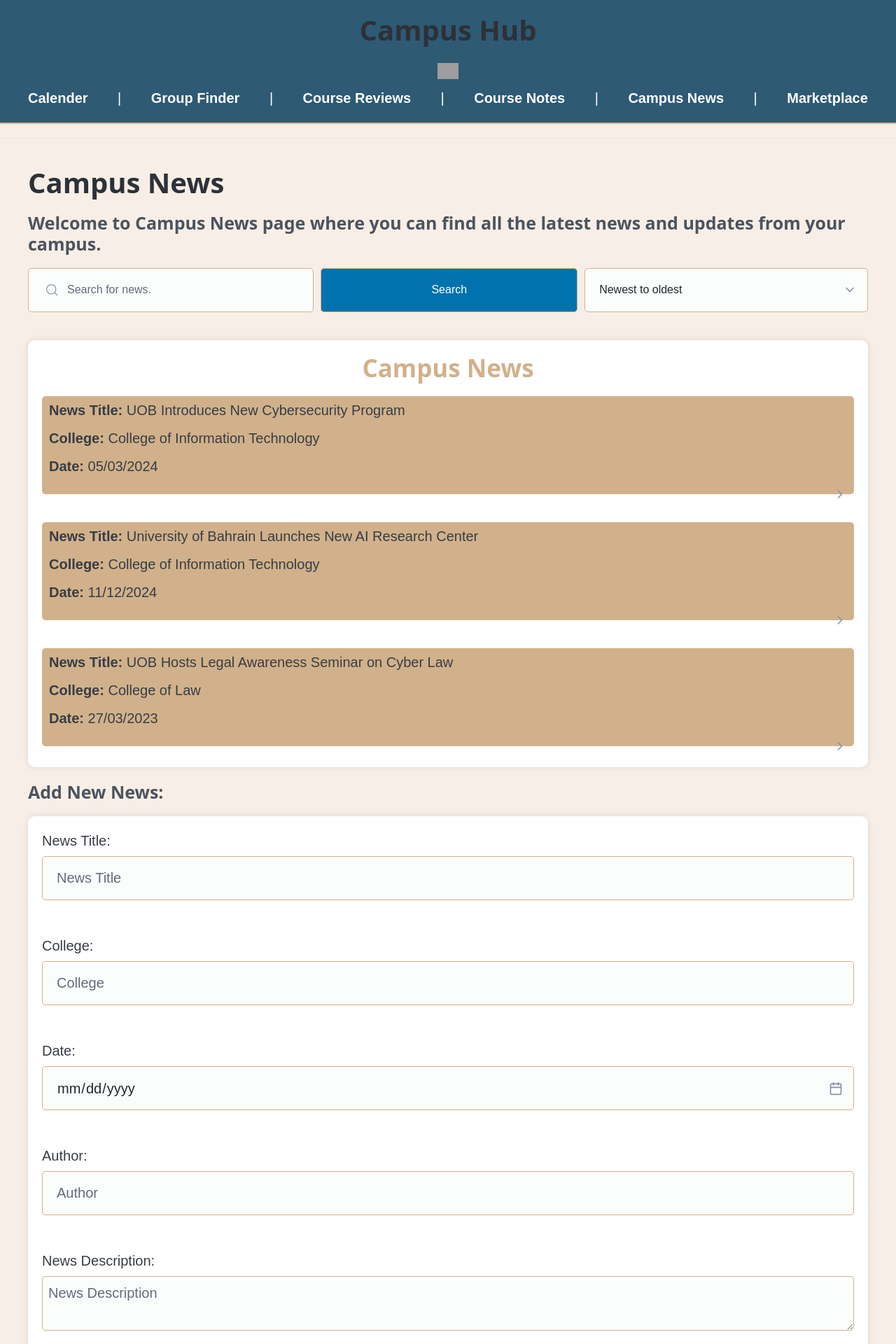
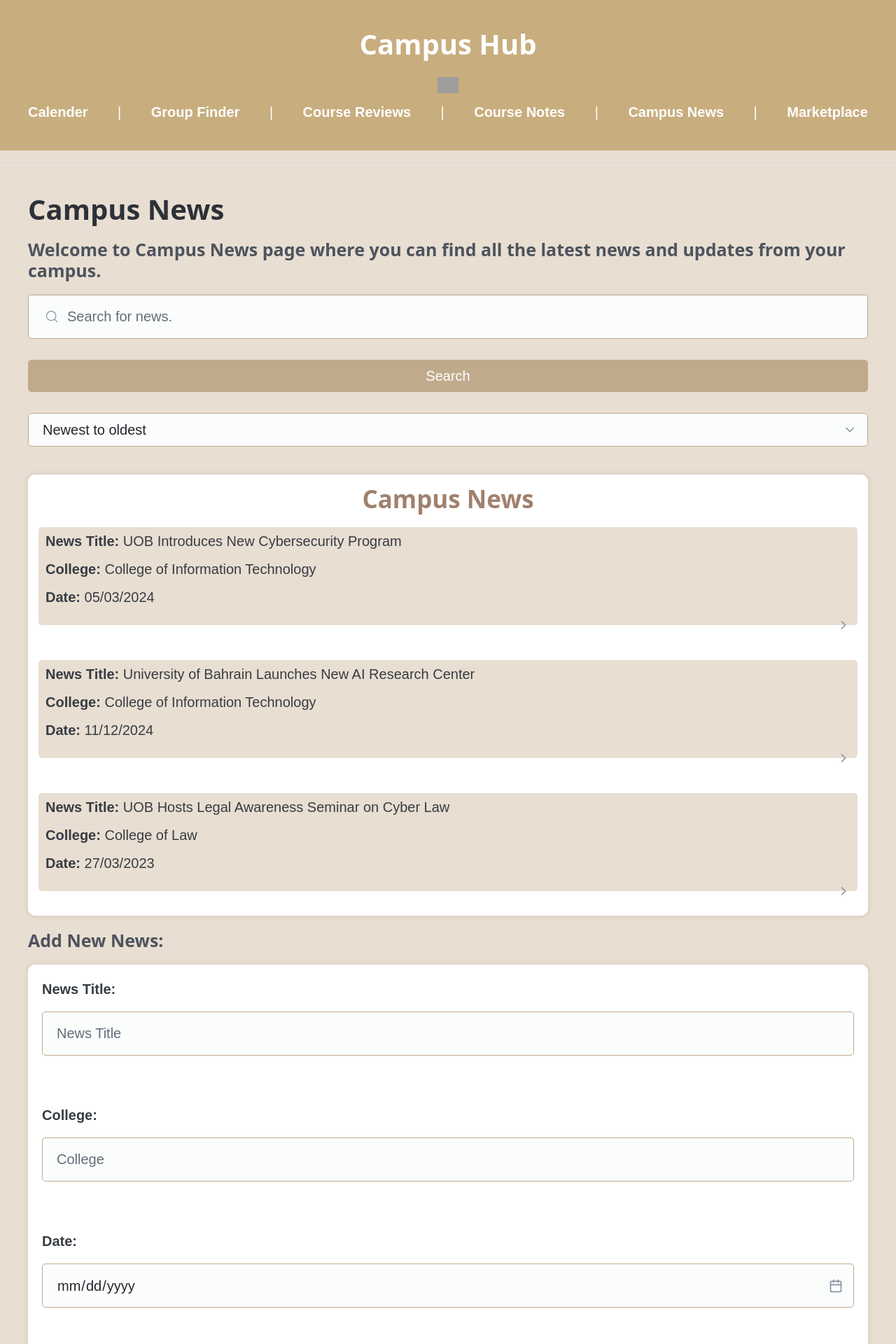
Before and after one commit to Duha248/CS-Project-G4, a PHP site: page /CampusNews.html in a window 1280 px wide. Shown: the top 1920 px of the page at 70% size. Run offline with PHP 8.4, Linux system fonts and the light colour scheme; some libraries are stand-ins or nearby versions; grey boxes are pictures that could not be loaded.

Commit message:
changing the colors

```diff
--- a/styles.css
+++ b/styles.css
@@ -1,19 +1,29 @@
 /* General Styles */
 body {
     font-family: Arial, sans-serif;
-    background-color: #F7EFE7;
-    color: #1B3A4B;
+    background-color: #E8DED1;
     margin: 0;
     padding: 0;
+    color: #A0816C;
 }
 
-/* Header Styles */
+.container {
+    max-width: 900px;
+    margin: auto;
+    padding: 20px;
+}
+
+/* Header */
 header {
-    background-color: #2E5A74;
-    color: white;
-    padding: 15px 0;
+    background-color: #C8AD7E;
+    color: #FFFFFF;
+    padding: 10px 0;
     text-align: center;
-    border-bottom: 2px solid #D1B18B;
+}
+
+header h1 {
+    color: white !important;
+    font-weight: bold;
 }
 
 nav {
@@ -24,7 +34,7 @@ nav {
 }
 
 nav a {
-    color: white;
+    color: #FFFFFF;
     text-decoration: none;
     font-weight: bold;
 }
@@ -33,9 +43,24 @@ nav a:hover {
     text-decoration: underline;
 }
 
+/* Back to Main Menu */
+.back-to-main {
+    display: block;
+    text-align: center;
+    margin-top: 10px;
+    font-weight: bold;
+    color: #A0816C;
+    text-decoration: none;
+}
+
+.back-to-main:hover {
+    text-decoration: underline;
+}
+
 /* Search and Filter */
 .search-filter {
     display: flex;
+    flex-wrap: wrap;
     gap: 10px;
     margin: 20px 0;
     justify-content: center;
@@ -43,94 +68,127 @@ nav a:hover {
 
 .search-filter input, .search-filter select, .search-filter button {
     padding: 8px;
-    font-size: 16px;
+    border: 1px solid #BFAB8C;
     border-radius: 5px;
-    border: 1px solid #D1B18B;
+}
+
+.search-filter button {
+    background-color: #BFAB8C;
+    color: #FFFFFF;
+    border: none;
+    cursor: pointer;
+}
+
+.search-filter button:hover {
+    background-color: #C8AD7E;
+    color: #FFFFFF;
 }
 
 /* News Section */
 .news {
     background-color: white;
-    padding: 20px;
+    padding: 15px;
     border-radius: 10px;
     box-shadow: 0px 0px 10px rgba(0, 0, 0, 0.1);
 }
 
-.news h2 {
-    text-align: center;
-    color: #D1B18B;
+.news article {
+    background: #E8DED1;
+    padding: 15px;
+    border-radius: 5px;
+    margin-bottom: 15px;
 }
 
-.news details {
-    background: #D1B18B;
+details {
+    background: #E8DED1;
     padding: 10px;
     border-radius: 5px;
     margin-bottom: 10px;
+    cursor: pointer;
 }
 
-.news details summary {
-    cursor: pointer;
-    font-weight: bold;
-    color: #2E5A74;
-}
-
-/* Comment Section */
-.news h4 {
-    color: #1B3A4B;
-    margin-top: 15px;
-    font-size: 18px;
-}
-
-.news textarea {
-    width: 100%;
-    padding: 8px;
-    border-radius: 5px;
-    border: 1px solid #D1B18B;
-    resize: vertical;
-    min-height: 80px;
-}
-
-.news button {
-    background-color: #2E5A74;
-    color: white;
-    border: none;
-    cursor: pointer;
-    padding: 8px 12px;
-    border-radius: 5px;
-    margin-top: 5px;
-}
-
-.news button:hover {
-    background-color: #1B3A4B;
+.news h2 {
+    text-align: center;
+    color: #A0816C;
 }
 
 /* Form Styling */
 form {
-    background-color: white;
+    background: white;
     padding: 20px;
     border-radius: 10px;
     box-shadow: 0px 0px 10px rgba(0, 0, 0, 0.1);
-    margin-top: 20px;
+    display: flex;
+    flex-direction: column;
+    gap: 10px;
 }
 
-form input, form button, form textarea {
+form label {
+    font-weight: bold;
+}
+
+form input, form textarea, form button {
     display: block;
     width: 100%;
-    margin-bottom: 10px;
     padding: 8px;
     border-radius: 5px;
-    border: 1px solid #D1B18B;
+    border: 1px solid #BFAB8C;
 }
 
-button {
-    background-color: #2E5A74;
+form textarea {
+    height: 100px;
+    resize: vertical;
+}
+
+form button {
+    background-color: #A0816C;
+    color: #FFFFFF;
+    border: none;
+    cursor: pointer;
+    padding: 10px 15px;
+    border-radius: 5px;
+}
+
+form button:hover {
+    background-color: #C8AD7E;
+}
+
+/* Form Buttons */
+.form-buttons {
+    display: flex;
+    gap: 10px;
+    justify-content: flex-start;
+}
+
+.cancel-btn {
+    background-color: #BFAB8C;
+}
+
+.cancel-btn:hover {
+    background-color: #C8AD7E;
+}
+
+/* Comments Section */
+.comments {
+    margin-top: 20px;
+    padding: 10px;
+    border-top: 1px solid #BFAB8C;
+}
+
+.comments textarea {
+    width: 100%;
+    height: 80px;
+    border-radius: 5px;
+    border: 1px solid #BFAB8C;
+}
+
+.comments button {
+    background-color: #A0816C;
     color: white;
     border: none;
+    padding: 8px 10px;
+    margin-top: 10px;
     cursor: pointer;
-}
-
-button:hover {
-    background-color: #1B3A4B;
 }
 
 /* Pagination */
@@ -141,31 +199,32 @@ button:hover {
 
 .pagination a {
     padding: 8px 12px;
-    background-color: #2E5A74;
-    color: white;
-    margin: 2px;
+    margin: 5px;
     text-decoration: none;
+    background: #C8AD7E;
+    color: #FFFFFF;
     border-radius: 5px;
+    display: inline-block;
 }
 
 .pagination a:hover {
-    background-color: #1B3A4B;
+    background: #A0816C;
 }
 
 /* Footer */
 footer {
-    background-color: #1B3A4B;
-    color: white;
+    background-color: #C8AD7E;
+    color: #FFFFFF;
     text-align: center;
-    padding: 20px 0;
+    padding: 10px 0;
     margin-top: 20px;
-    border-top: 2px solid #D1B18B;
 }
 
 footer h5 {
-    color: #F7EFE7 !important;
+    color: white !important;
     font-weight: bold;
 }
+
 
 footer a img {
     margin: 5px;
```
